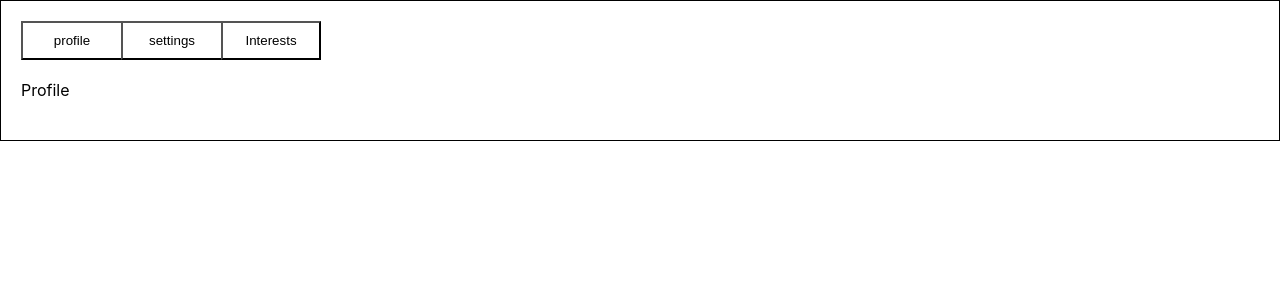
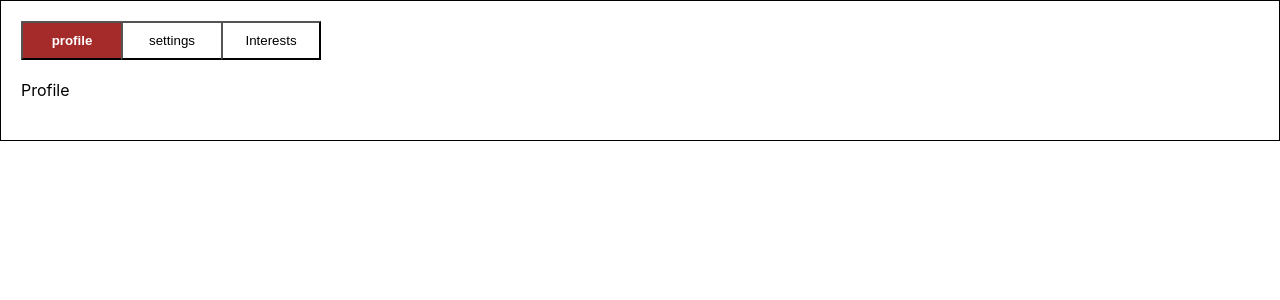
Before and after one commit to bhargavgopal-lanke/MachineCodingRoundExamples, a React (Create React App) app in the folder tab-from-component/: page / in a window 1280 px wide. Shown: the top 300 px of the page. Built offline with nearby package versions, Linux system fonts and the light colour scheme.

Commit message:
active tabs UI added.

```diff
--- a/tab-from-component/src/App.css
+++ b/tab-from-component/src/App.css
@@ -19,3 +19,9 @@
   background-color: #fff;
   cursor: pointer;
 }
+
+.active {
+    color: #fff;
+    background-color: brown;
+    font-weight: bold;
+}
--- a/tab-from-component/src/App.js
+++ b/tab-from-component/src/App.js
@@ -30,11 +30,18 @@ function App() {
         {activeTabs.map((x, i) => {
           return (
             <>
-              <button className="tab-buttons" onClick={() => setTabIndex(i)}>{x.name}</button>
+              <button
+                className={
+                  i === tabIndex ? "active tab-buttons" : "tab-buttons"
+                }
+                onClick={() => setTabIndex(i)}
+              >
+                {x.name}
+              </button>
             </>
           );
         })}
-        <div style={{padding: '20px 0'}}>
+        <div style={{ padding: "20px 0" }}>
           <ActiveTabComponent />
         </div>
       </div>
```
